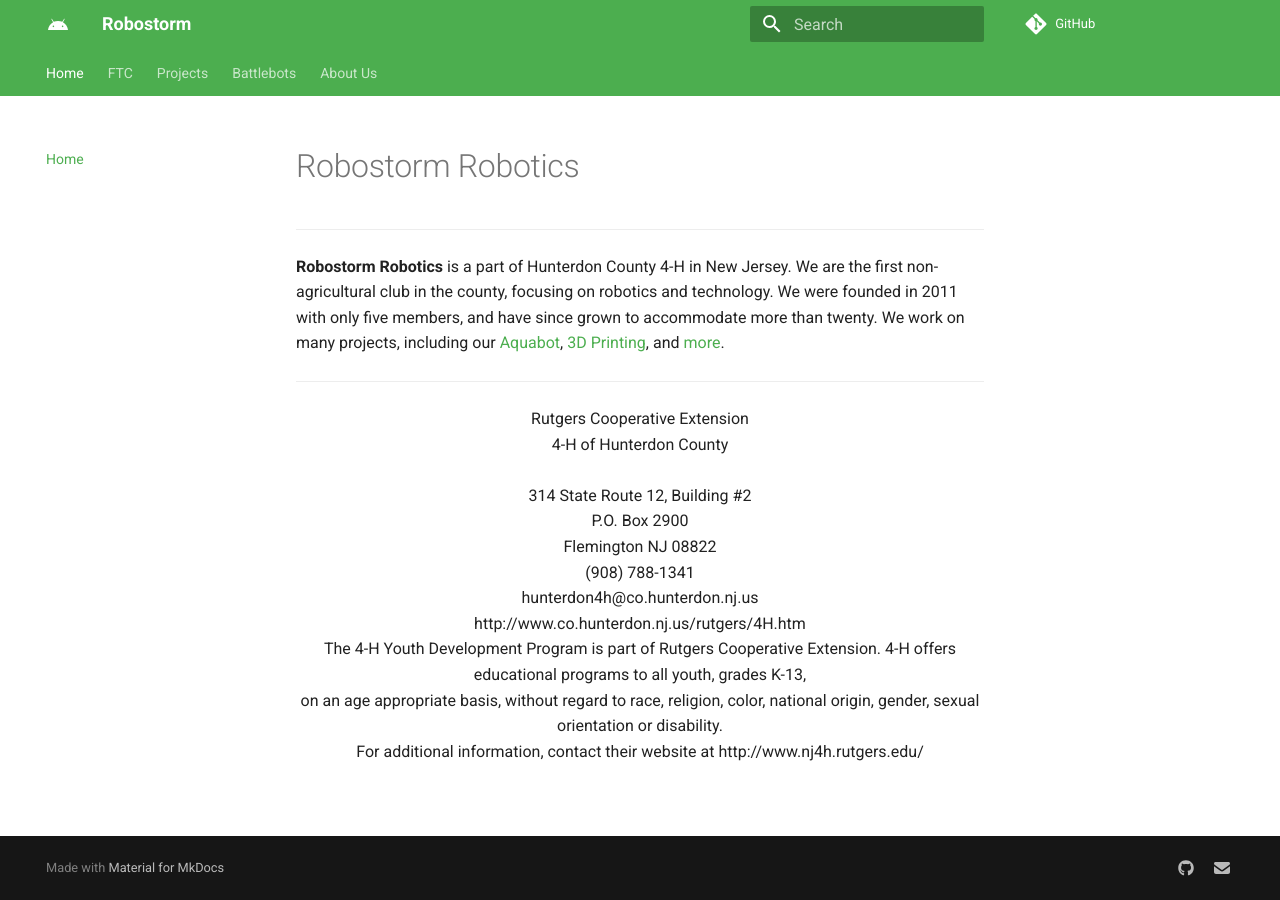
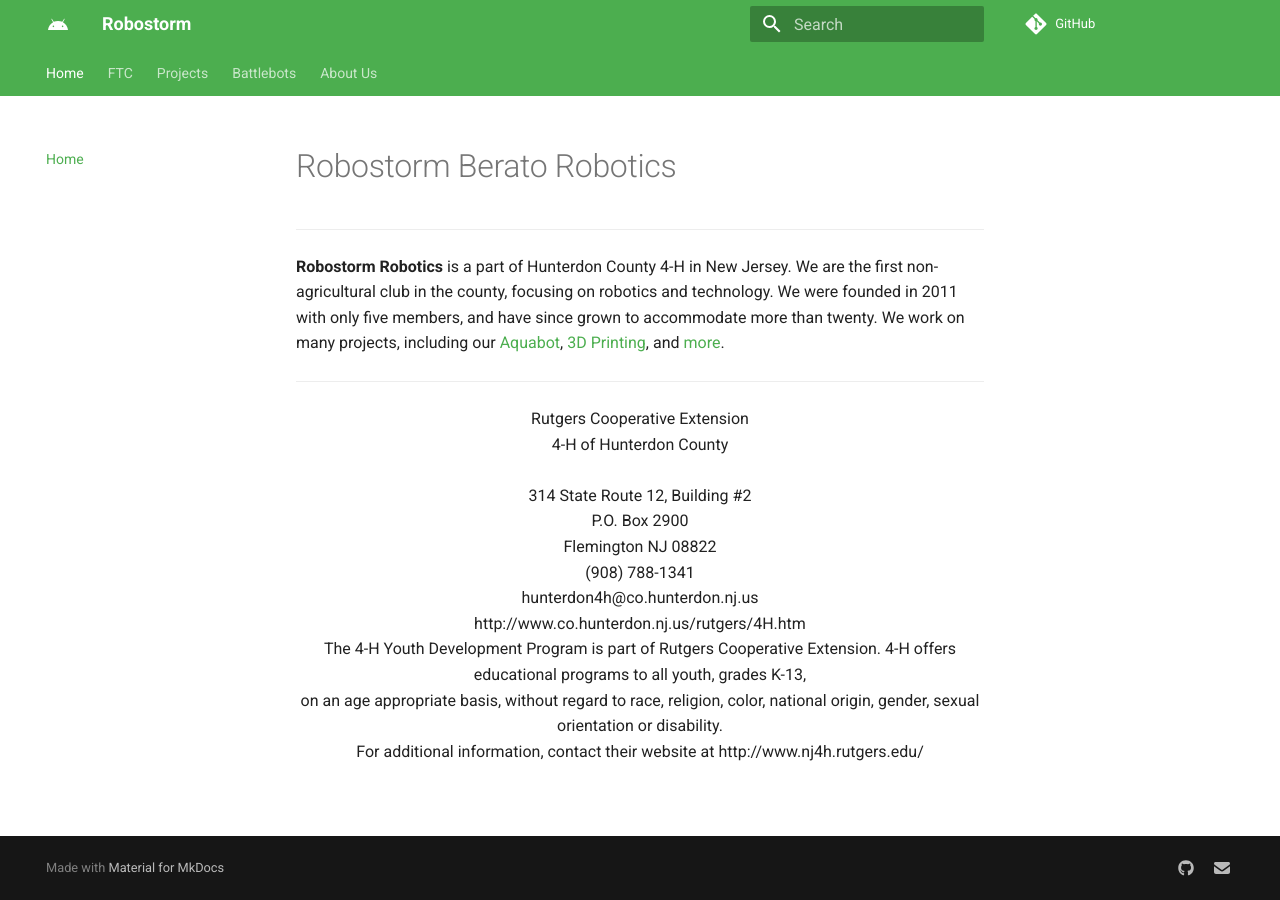
Before and after one commit to Robostorm/Website, an MkDocs documentation site: the page built from docs/index.md, in a window 1280 px wide. Built offline with MkDocs 1.6.1 and Material for MkDocs 9.7.7, drawn with Linux system fonts in a browser that asks for light colours; comment, search, counter and statistics services are not loaded.

Commit message:
Update index.md

```diff
--- a/docs/index.md
+++ b/docs/index.md
@@ -1,4 +1,4 @@
-# Robostorm Robotics
+# Robostorm Berato Robotics
 ---
 
 **Robostorm Robotics** is a part of Hunterdon County 4-H in New Jersey. We are the first non-agricultural club in the county, focusing on robotics and technology. We were founded in 2011 with only five members, and have since grown to accommodate more than twenty. We work on many projects, including our [Aquabot](projects/aquabot.md), [3D Printing](projects/3dprinting.md), and [more](projects/other.md).
```
